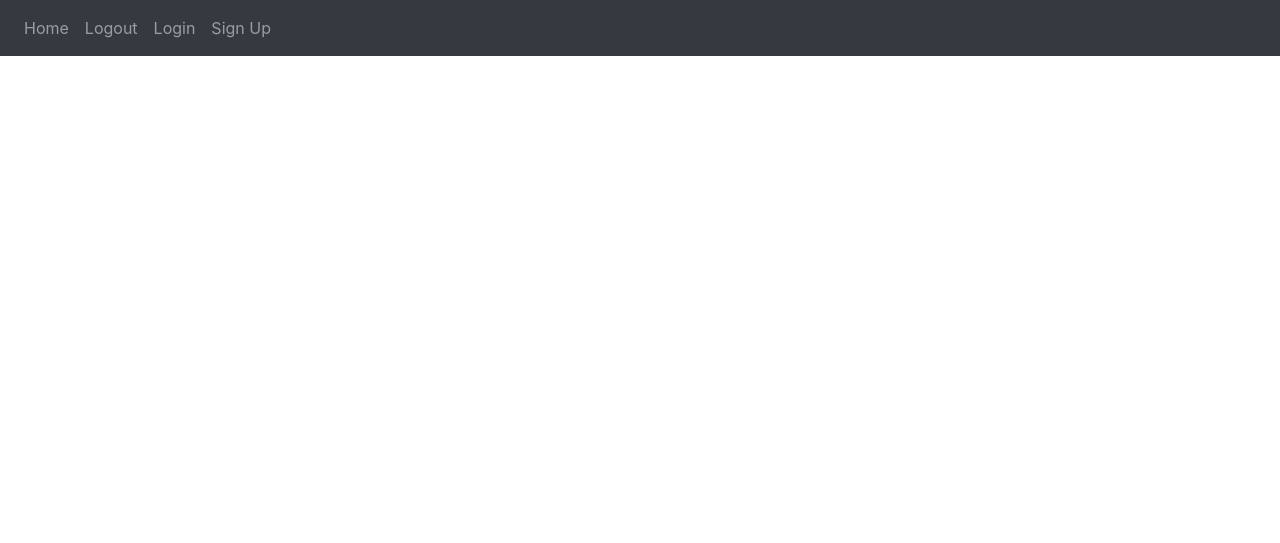
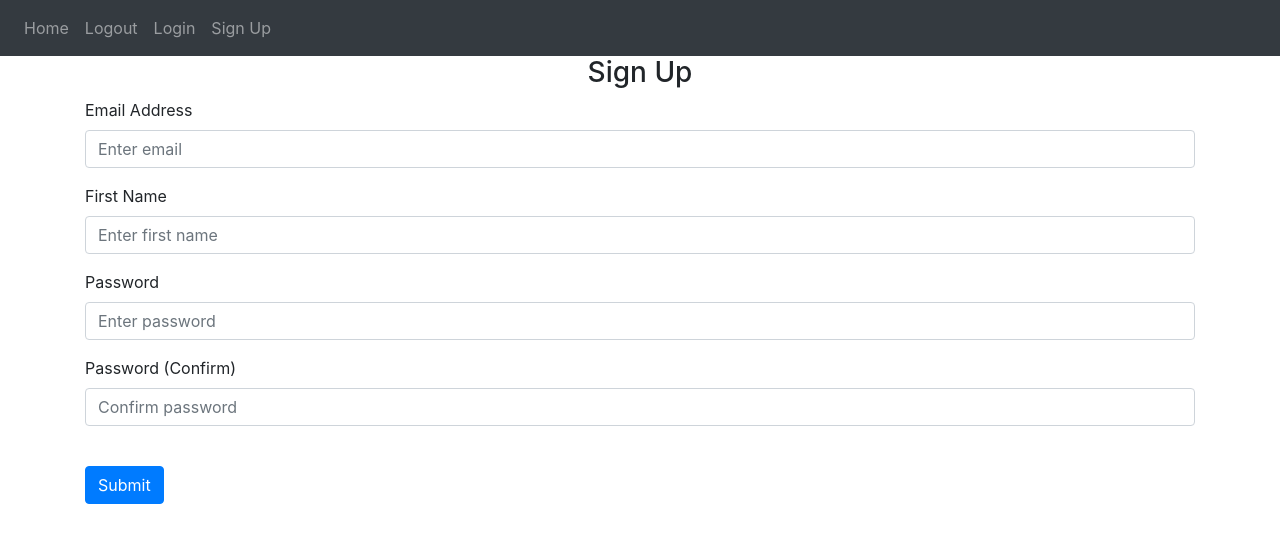
Before and after one commit to MartiinWalsh/notes-web-app, a Flask app: page /sign-up in a window 1280 px wide. Shown: the top 543 px of the page. Run offline with Flask 2, Linux system fonts and the light colour scheme; some libraries are stand-ins or nearby versions.

Commit message:
Login and sign-up pages added

```diff
--- a/website/templates/sign_up.html
+++ b/website/templates/sign_up.html
@@ -1,2 +1,48 @@
 {% extends "base.html" %} {% block title %}Sign Up{% endblock %} {% block
-content %} {% endblock %}
+    content %}
+    <form method="POST">
+      <h3 align="center">Sign Up</h3>
+      <div class="form-group">
+        <label for="email">Email Address</label>
+        <input
+          type="email"
+          class="form-control"
+          id="email"
+          name="email"
+          placeholder="Enter email"
+        />
+      </div>
+      <div class="form-group">
+        <label for="firstName">First Name</label>
+        <input
+          type="text"
+          class="form-control"
+          id="firstName"
+          name="firstName"
+          placeholder="Enter first name"
+        />
+      </div>
+      <div class="form-group">
+        <label for="password1">Password</label>
+        <input
+          type="password"
+          class="form-control"
+          id="password1"
+          name="password1"
+          placeholder="Enter password"
+        />
+      </div>
+      <div class="form-group">
+        <label for="password2">Password (Confirm)</label>
+        <input
+          type="password"
+          class="form-control"
+          id="password2"
+          name="password2"
+          placeholder="Confirm password"
+        />
+      </div>
+      <br />
+      <button type="submit" class="btn btn-primary">Submit</button>
+    </form>
+    {% endblock %}
```
Also changed, not shown: website/templates/login.html (+27 -1 lines).
